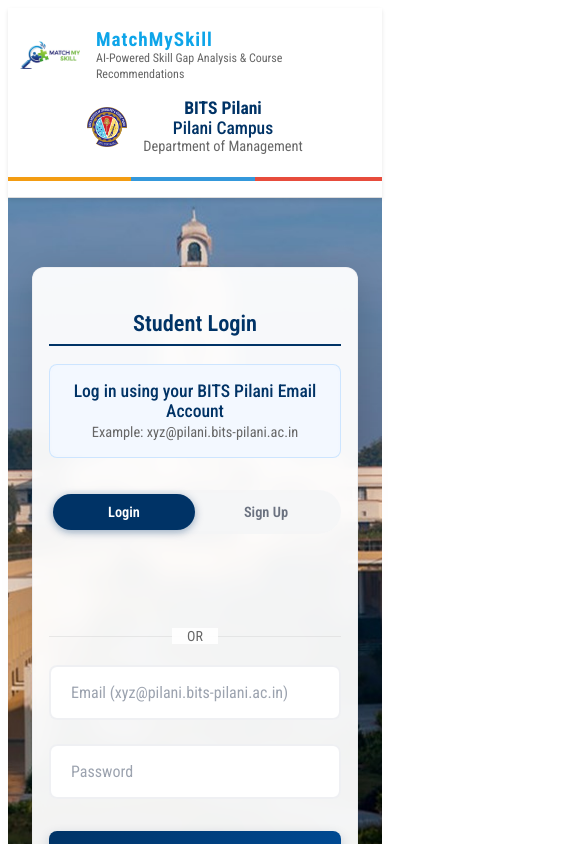
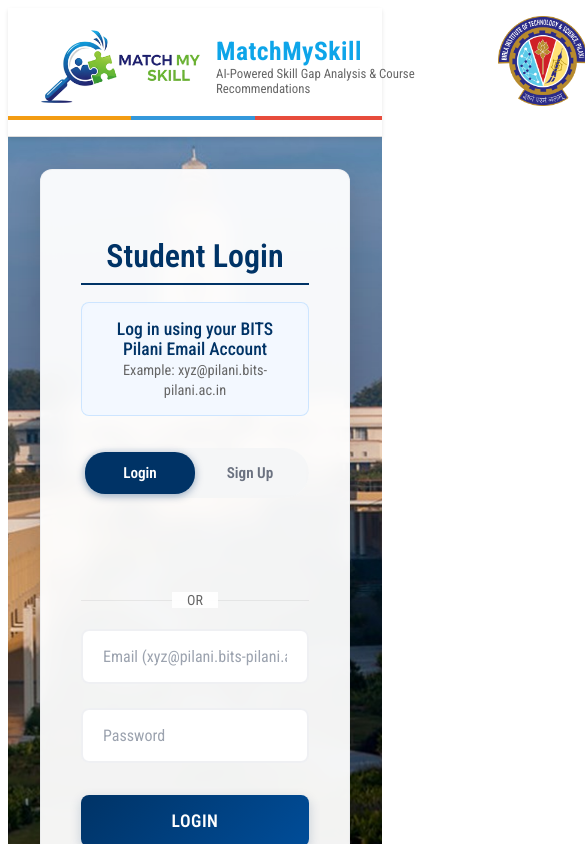
Before and after one commit to sreehari71198/job-match-app, a React (Create React App) app in the folder frontend/: page / in a window 390 px wide. Shown: the top 844 px of the page, 585 px wide, since content can reach past the window. Built offline with nearby package versions, Linux system fonts and the light colour scheme; no server answers.

Commit message:
Sreehari K || Temperory non-responsive design

```diff
--- a/frontend/public/index.html
+++ b/frontend/public/index.html
@@ -3,7 +3,7 @@
   <head>
     <meta charset="utf-8" />
     <link rel="icon" href="%PUBLIC_URL%/favicon.ico" />
-    <meta name="viewport" content="width=device-width, initial-scale=1" />
+    <meta name="viewport" content="width=1400, initial-scale=0.3, user-scalable=yes">
     <meta name="theme-color" content="#ca8a04" />
 
     <!-- SEO Meta Tags -->
--- a/frontend/src/styles/Authentication.css
+++ b/frontend/src/styles/Authentication.css
@@ -348,67 +348,6 @@
 }
 
 /* Responsive Design */
-@media (max-width: 1200px) {
-  .auth-main {
-    padding: 1.5rem;
-  }
-}
-
-@media (max-width: 992px) {
-  .auth-main {
-    padding: 1rem;
-  }
-
-  .auth-card {
-    padding: 2rem;
-  }
-}
-
-@media (max-width: 768px) {
-  .auth-main {
-    padding: 1rem;
-  }
-
-  .auth-card {
-    padding: 2rem 1.5rem;
-  }
-
-  .auth-title {
-    font-size: 1.6rem;
-  }
-
-  .footer-content {
-    grid-template-columns: repeat(auto-fit, minmax(200px, 1fr));
-    gap: 1.5rem;
-  }
-
-  /* Adjust background for mobile */
-  .auth-page::before {
-    background-attachment: scroll;
-    background-position: center top;
-  }
-}
-
-@media (max-width: 480px) {
-  .auth-card {
-    padding: 1.5rem 1rem;
-    margin: 0.5rem;
-  }
-
-  .auth-title {
-    font-size: 1.4rem;
-  }
-
-  .auth-toggle button {
-    padding: 0.6rem 1rem;
-    font-size: 0.9rem;
-  }
-
-  .footer-content {
-    grid-template-columns: 1fr;
-    text-align: center;
-  }
-}
 
 /* Focus indicators for accessibility */
 .auth-toggle button:focus,
@@ -426,13 +365,7 @@
 }
 
 /* Ensure background covers full viewport on all devices */
-@media (max-width: 768px) {
-  .auth-page::before {
-    background-size: cover;
-    background-position: center center;
-    min-height: 100vh;
-  }
-}
+
 
 /* Loading animation for form */
 @keyframes fadeIn {
--- a/frontend/src/styles/ChatPrep.css
+++ b/frontend/src/styles/ChatPrep.css
@@ -362,80 +362,15 @@
 }
 
 /* Responsive Design */
-@media (max-width: 1200px) {
-  .chatprep-container {
-    padding: 0 1.5rem;
-  }
 
-  .chatprep-grid {
-    gap: 1.5rem;
-  }
+/* Prevent horizontal overflow */
+.chatprep-page {
+  overflow-x: hidden;
+  width: 100%;
 }
 
-@media (max-width: 992px) {
-  .chatprep-grid {
-    grid-template-columns: 1fr;
-    gap: 2rem;
-  }
-
-  .section-card {
-    height: 500px;
-  }
-
-  .chatprep-header h1 {
-    font-size: 2rem;
-  }
+.chatprep-container {
+  overflow-x: hidden;
+  width: 100%;
+  box-sizing: border-box;
 }
-
-@media (max-width: 768px) {
-  .chatprep-main {
-    padding: 1rem 0;
-  }
-
-  .chatprep-container {
-    padding: 0 1rem;
-  }
-
-  .chatprep-header {
-    margin-bottom: 2rem;
-  }
-
-  .section-header {
-    flex-direction: column;
-    gap: 1rem;
-    align-items: stretch;
-  }
-
-  .section-actions {
-    justify-content: center;
-  }
-
-  .footer-content {
-    flex-direction: column;
-    gap: 1rem;
-    text-align: center;
-  }
-
-  .footer-badges {
-    justify-content: center;
-  }
-}
-
-@media (max-width: 480px) {
-  .chatprep-header h1 {
-    font-size: 1.8rem;
-  }
-
-  .question-item {
-    flex-direction: column;
-    gap: 0.75rem;
-  }
-
-  .practice-btn {
-    align-self: flex-start;
-  }
-
-  .message {
-    max-width: 95%;
-  }
-}
--- a/frontend/src/styles/GaugeChart.css
+++ b/frontend/src/styles/GaugeChart.css
@@ -91,45 +91,3 @@
 }
 
 /* Responsive adjustments */
-@media (max-width: 768px) {
-  .gauge-container {
-    padding: 0.5rem;
-    min-height: 160px;
-  }
-
-  .gauge-title {
-    font-size: 1rem;
-  }
-
-  .gauge-percentage {
-    font-size: 2rem;
-  }
-
-  .gauge-label {
-    font-size: 0.8rem;
-  }
-
-  .gauge-markers-half {
-    padding: 0 15px;
-    bottom: -3px;
-  }
-}
-
-@media (max-width: 480px) {
-  .gauge-percentage {
-    font-size: 1.8rem;
-  }
-
-  .gauge-label {
-    font-size: 0.75rem;
-  }
-
-  .gauge-container {
-    padding: 0.5rem;
-    min-height: 140px;
-  }
-
-  .gauge-markers-half {
-    bottom: -2px;
-  }
-}
--- a/frontend/src/styles/Header.css
+++ b/frontend/src/styles/Header.css
@@ -39,11 +39,11 @@
 }
 
 .app-logo-image {
-  height: 110px; /* Even larger */
+  height: 70px;  /* REDUCE from 110px */
   width: auto;
-  max-width: 140px;
+  max-width: 100px;  /* REDUCE from 140px */
   object-fit: contain;
-  margin: -20px 0; /* More negative margin for larger logo */
+  margin: -10px 0;  /* REDUCE from -20px */
   position: relative;
   z-index: 10;
 }
@@ -55,19 +55,19 @@
 
 .app-info h1 {
   color: #0ea5e9;
-  font-size: 2.3rem;
+  font-size: 1.6rem;  /* REDUCE from 2.3rem */
   font-weight: 700;
   margin: 0;
-  letter-spacing: 1px;
+  letter-spacing: 0.5px;  /* REDUCE from 1px */
 }
 
 .app-info p {
   color: #666;
-  font-size: 0.9rem;
+  font-size: 0.8rem;  /* REDUCE from 0.9rem */
   font-weight: 400;
   margin: 0;
-  line-height: 1.3;
-  max-width: 300px;
+  line-height: 1.2;
+  max-width: 250px;  /* REDUCE from 300px */
 }
 
 /* Center: Navigation (only visible when authenticated) */
@@ -137,9 +137,9 @@
 }
 
 .bits-logo-image {
-  height: 60px;
+  height: 50px;  /* REDUCE from 60px */
   width: auto;
-  max-width: 80px;
+  max-width: 65px;  /* REDUCE from 80px */
   object-fit: contain;
 }
 
@@ -150,7 +150,7 @@
 
 .bits-info h1 {
   color: #003366;
-  font-size: 2.3rem;
+  font-size: 1.6rem;  /* REDUCE from 2.3rem */
   font-weight: 700;
   margin: 0;
   text-align: right;
@@ -158,7 +158,7 @@
 
 .bits-info h2 {
   color: #003366;
-  font-size: 1.1rem;
+  font-size: 0.95rem;  /* REDUCE from 1.1rem */
   font-weight: 500;
   margin: 0;
   text-align: right;
@@ -218,150 +218,7 @@
 }
 
 /* Responsive Design */
-@media (max-width: 1200px) {
-  .header-container {
-    gap: 1.5rem;
-    padding: 0 1.5rem;
-  }
 
-  .app-info h1 {
-    font-size: 1.6rem;
-  }
-
-  .app-info p {
-    font-size: 0.8rem;
-    max-width: 250px;
-  }
-
-  .bits-info h1 {
-    font-size: 1.4rem;
-  }
-
-  .navigation {
-    gap: 1.5rem;
-  }
-
-  .bits-section {
-    gap: 1.5rem; /* Reduce gap on smaller screens */
-  }
-}
-
-@media (max-width: 992px) {
-  .header-container {
-    flex-direction: column;
-    gap: 1rem;
-    padding: 1rem;
-  }
-
-  .app-branding {
-    align-self: flex-start;
-  }
-
-  .bits-section {
-    align-self: flex-end;
-    width: 100%;
-    justify-content: space-between; /* Space between BITS branding and user actions */
-  }
-
-  .bits-branding {
-    gap: 0.75rem;
-  }
-
-  .navigation {
-    order: 3;
-    width: 100%;
-    background: rgba(14, 165, 233, 0.05);
-    padding: 0.75rem;
-    border-radius: 8px;
-    gap: 1rem;
-  }
-}
-
-@media (max-width: 768px) {
-  .header-container {
-    padding: 0.75rem;
-  }
-
-  .navigation {
-    flex-direction: column;
-    gap: 0.5rem;
-    padding: 1rem;
-  }
-
-  .nav-button {
-    width: 100%;
-    justify-content: center;
-    padding: 0.75rem 1rem;
-  }
-
-  .bits-section {
-    flex-direction: column; /* Stack on mobile */
-    align-items: center;
-    gap: 1rem;
-    width: 100%;
-  }
-
-  .bits-branding {
-    justify-content: center;
-  }
-
-  .bits-info h1,
-  .bits-info h2,
-  .bits-info h3 {
-    text-align: center;
-  }
-
-  .user-actions {
-    align-items: center;
-  }
-
-  .welcome-text {
-    text-align: center;
-  }
-
-  .app-info h1 {
-    font-size: 1.4rem;
-  }
-
-  .app-info p {
-    font-size: 0.75rem;
-    max-width: none;
-  }
-
-  .bits-info h1 {
-    font-size: 1.2rem;
-  }
-}
-
-@media (max-width: 480px) {
-  .app-logo-image,
-  .bits-logo-image {
-    height: 50px;
-    max-width: 70px;
-  }
-
-  .app-info h1 {
-    font-size: 1.2rem;
-  }
-
-  .bits-info h1 {
-    font-size: 1.1rem;
-  }
-
-  .welcome-text {
-    font-size: 0.85rem;
-  }
-
-  .logout-button {
-    padding: 0.4rem 0.8rem;
-    font-size: 0.8rem;
-  }
-
-  .nav-button {
-    font-size: 0.95rem;
-    padding: 0.6rem 1rem;
-  }
-}
 
 /* Focus states for accessibility */
 .nav-button:focus,
@@ -443,79 +300,14 @@
 }
 
 /* Responsive adjustments for login page hero */
-@media (max-width: 1200px) {
-  .center-hero-login {
-    max-width: 250px;
-  }
 
-  .clock-tower-image {
-    height: 85px;
-    max-width: 150px;
-  }
-
-  .hero-fallback {
-    min-height: 85px;
-    min-width: 150px;
-    padding: 1rem;
-  }
+/* Hamburger menu for mobile navigation */
+.mobile-menu-toggle {
+  display: none;
+  background: none;
+  border: none;
+  font-size: 1.5rem;
+  color: #0ea5e9;
+  cursor: pointer;
+  padding: 0.5rem;
 }
-
-@media (max-width: 992px) {
-  .center-hero-login {
-    order: -1;
-    max-width: none;
-    margin-bottom: 1rem;
-  }
-
-  .clock-tower-image {
-    height: 75px;
-    max-width: 130px;
-  }
-
-  .hero-fallback {
-    min-height: 75px;
-    min-width: 130px;
-  }
-}
-
-@media (max-width: 768px) {
-  .clock-tower-image {
-    height: 65px;
-    max-width: 110px;
-  }
-
-  .hero-fallback {
-    min-height: 65px;
-    min-width: 110px;
-    padding: 0.75rem;
-  }
-
-  .hero-fallback span {
-    font-size: 1.5rem;
-  }
-
-  .hero-fallback p {
-    font-size: 0.8rem;
-  }
-}
-
-@media (max-width: 480px) {
-  .clock-tower-image {
-    height: 55px;
-    max-width: 95px;
-  }
-
-  .hero-fallback {
-    min-height: 55px;
-    min-width: 95px;
-    padding: 0.5rem;
-  }
-
-  .hero-fallback span {
-    font-size: 1.2rem;
-  }
-
-  .hero-fallback p {
-    font-size: 0.7rem;
-  }
-}
--- a/frontend/src/styles/Jobs.css
+++ b/frontend/src/styles/Jobs.css
@@ -22,11 +22,13 @@
 .skillmatch-header-container {
   max-width: 1200px;
   margin: 0 auto;
-  padding: 0 2rem;
+  padding: 0 1.5rem;  /* REDUCE from 2rem */
   display: flex;
   justify-content: space-between;
   align-items: center;
+  flex-wrap: wrap;  /* ADD - Allow wrapping on smaller screens */
 }
+
 
 /* App Branding (Left side) */
 .app-branding {
@@ -761,116 +763,3 @@
 }
 
 /* Responsive Design */
-@media (max-width: 768px) {
-  .summary-layout {
-    grid-template-columns: 1fr;
-    gap: 1rem; /* REDUCED from 1.5rem */
-    min-height: auto;
-  }
-
-  .stats-section {
-    order: -1;
-    flex-direction: row;
-    gap: 0.75rem; /* REDUCED from 1rem */
-  }
-
-  .stat-card-center, .stat-card {
-    flex: 1;
-    padding: 0.75rem; /* REDUCED from 1.25rem */
-    min-height: 75px; /* REDUCED from 100px */
-  }
-
-  .stat-number {
-    font-size: 2rem; /* REDUCED from 2.5rem */
-  }
-
-  .stat-icon {
-    font-size: 1.75rem; /* REDUCED from 2rem */
-  }
-
-  .jobs-container {
-    padding: 1rem 0.5rem;
-  }
-
-  .upload-card {
-    grid-template-columns: 1fr;
-    gap: 1.5rem;
-    padding: 1.5rem;
-  }
-
-  .summary-grid {
-    grid-template-columns: 1fr;
-  }
-
-  .details-grid {
-    grid-template-columns: 1fr;
-  }
-
-  .recommendations-table {
-    font-size: 0.9rem;
-  }
-
-  .recommendations-table th,
-  .recommendations-table td {
-    padding: 0.75rem 0.5rem;
-  }
-
-  .external-courses-grid {
-    grid-template-columns: 1fr;
-  }
-
-  .footer-content {
-    flex-direction: column;
-    gap: 1rem;
-    text-align: center;
-  }
-
-  .footer-badges {
-    justify-content: center;
-  }
-}
-
-@media (max-width: 480px) {
-  .stats-section {
-    flex-direction: column;
-  }
-
-  .stat-card-center, .stat-card {
-    padding: 0.75rem; /* REDUCED from 1rem */
-  }
-
-  .stat-number {
-    font-size: 1.75rem; /* REDUCED from 2rem */
-  }
-
-  .match-percentage {
-    font-size: 2.5rem;
-  }
-
-  .count {
-    font-size: 2rem;
-  }
-
-  .recommendations-table th,
-  .recommendations-table td {
-    padding: 0.5rem 0.25rem;
-  }
-
-  .course-info {
-    gap: 0.1rem;
-  }
-
-  .app-logo-image,
-  .bits-logo-image {
-    height: 40px;
-    max-width: 60px;
-  }
-
-  .app-title h1 {
-    font-size: 1.4rem;
-  }
-
-  .bits-title h2 {
-    font-size: 1.1rem;
-  }
-}
--- a/frontend/src/styles/Prompt.css
+++ b/frontend/src/styles/Prompt.css
@@ -80,19 +80,3 @@
 }
 
 /* Responsive */
-@media (max-width: 480px) {
-  .prompt-input-container {
-    gap: 0.5rem;
-    padding: 0.4rem;
-  }
-
-  .prompt-input {
-    padding: 0.6rem 0.8rem;
-    font-size: 0.9rem;
-  }
-
-  .prompt-submit {
-    padding: 0.6rem 1rem;
-    font-size: 0.85rem;
-  }
-}
```
Also changed, not shown: frontend/src/components/Heading.js (line endings or trailing spaces).
